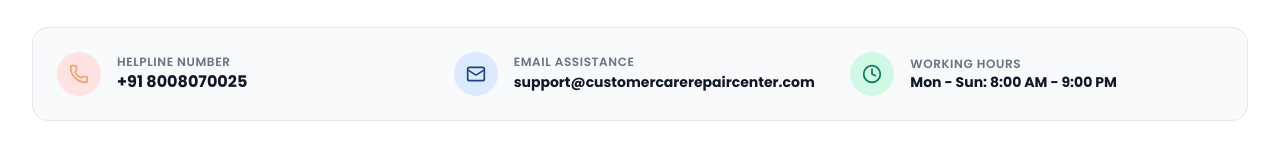
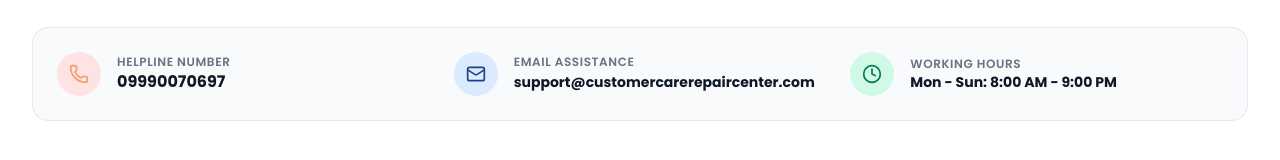
Before and after one commit to servicecare209-dot/customer-care, a Next.js app: page / in a window 1280 px wide. Shown: the part 10002-10162 px from the top of the page. Built offline with nearby package versions, Linux system fonts and the light colour scheme.

Commit message:
Update Footer.tsx

```diff
--- a/components/Footer.tsx
+++ b/components/Footer.tsx
@@ -151,8 +151,8 @@ export default function Footer() {
             </div>
             <div>
               <p className="text-xs text-gray-500 font-semibold uppercase tracking-wider">Helpline Number</p>
-              <a href="tel:+918008070025" className="text-gray-900 font-bold hover:text-accent-red transition-colors text-base">
-                +91 8008070025
+              <a href="tel:09990070697" className="text-gray-900 font-bold hover:text-accent-red transition-colors text-base">
+                09990070697
               </a>
             </div>
           </div>
```
